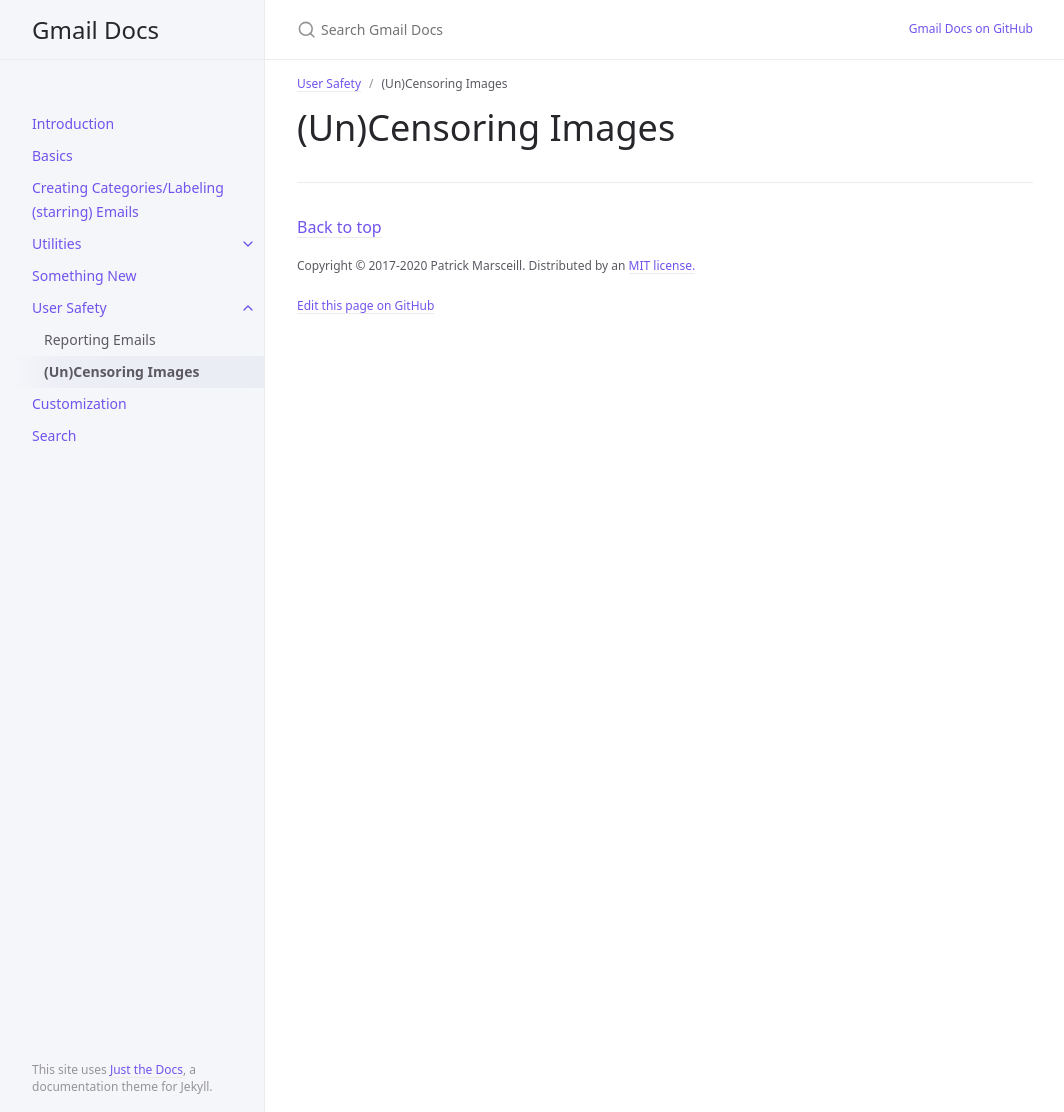
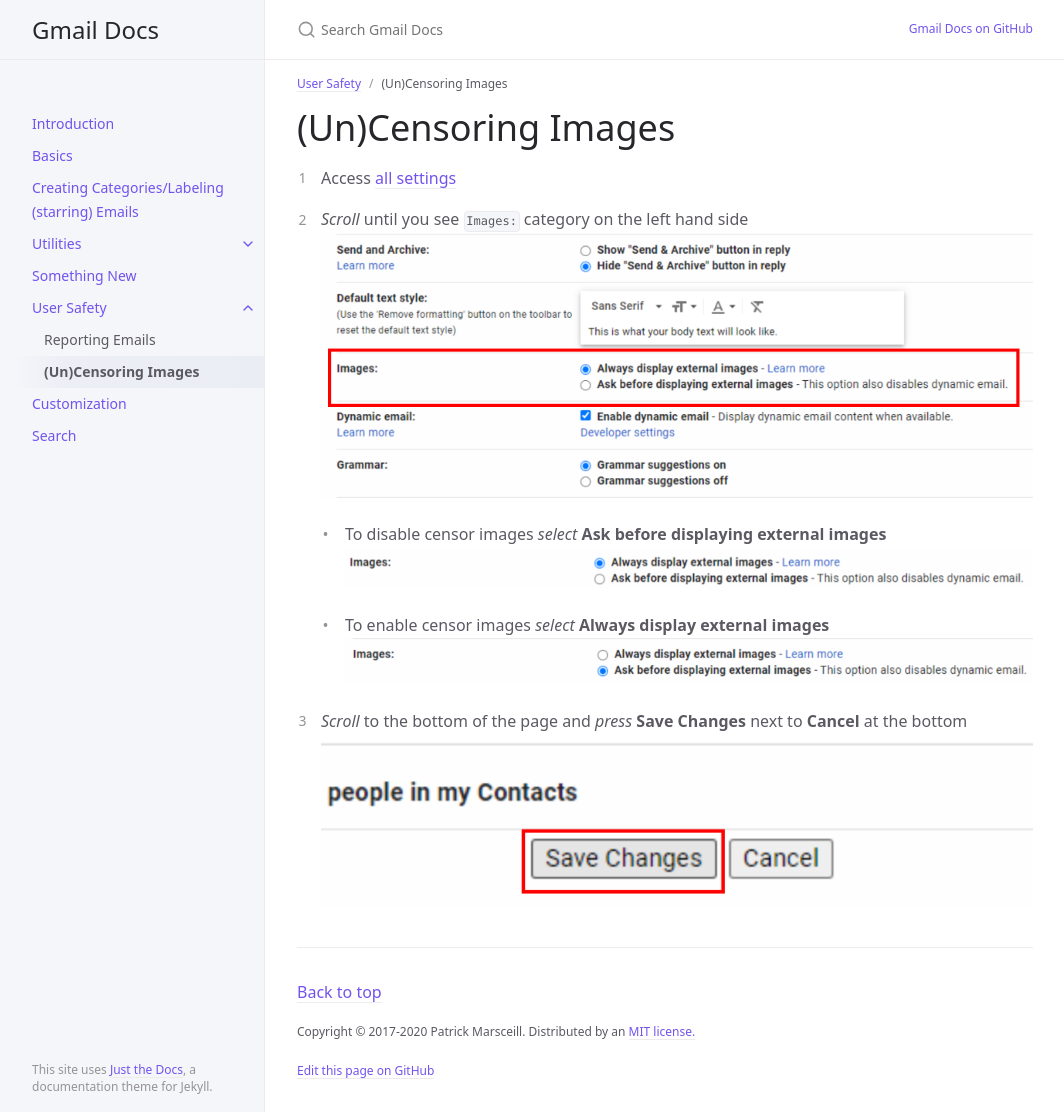
Before and after one commit to Joonior-Programmer/Gmail_Docs, a Jekyll site: the page built from docs/User Safety/(Un)CensoringImages.md, in a window 1280 px wide and 1112 px high. Shown: the whole window, without its empty margins (107-1171 px from the left). Built offline with Jekyll 4.4.1, drawn with Linux system fonts in a browser that asks for light colours.

Commit message:
Censoring Images complete

````diff
--- a/docs/User Safety/(Un)CensoringImages.md
+++ b/docs/User Safety/(Un)CensoringImages.md
@@ -6,3 +6,17 @@
 ---
 
 # (Un)Censoring Images
+
+1. Access [all settings](https://joonior-programmer.github.io/Gmail_Docs/docs/basics)
+
+2. *Scroll* until you see ```Images:``` category on the left hand side
+    <img src = "https://github.com/Joonior-Programmer/Gmail_Docs/blob/master/assets/images/imagesCategory.png?raw=true">
+
+    - To disable censor images *select* **Ask before displaying external images**
+    <img src = "https://github.com/Joonior-Programmer/Gmail_Docs/blob/master/assets/images/enableImages.png?raw=true">
+
+    - To enable censor images *select* **Always display external images**
+    <img src = "https://github.com/Joonior-Programmer/Gmail_Docs/blob/master/assets/images/disableImages.png?raw=true">
+
+3. *Scroll* to the bottom of the page and *press* **Save Changes** next to **Cancel** at the bottom
+    <img src = "https://github.com/Joonior-Programmer/Gmail_Docs/blob/master/assets/images/saveChanges.png?raw=true">
````
Also changed, not shown: assets/images/disableImages.png (added), assets/images/enableImages.png (added), assets/images/imagesCategory.png (added), assets/images/saveChanges.png (added).
